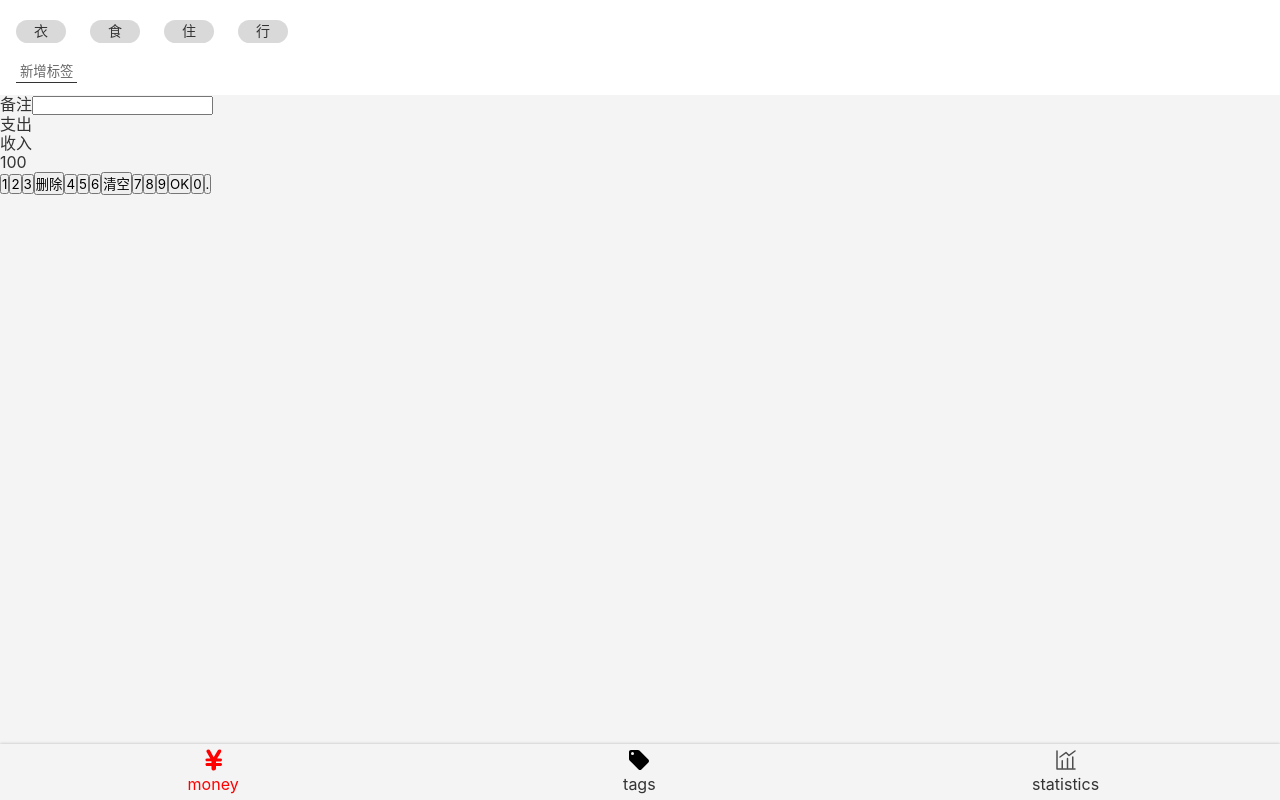
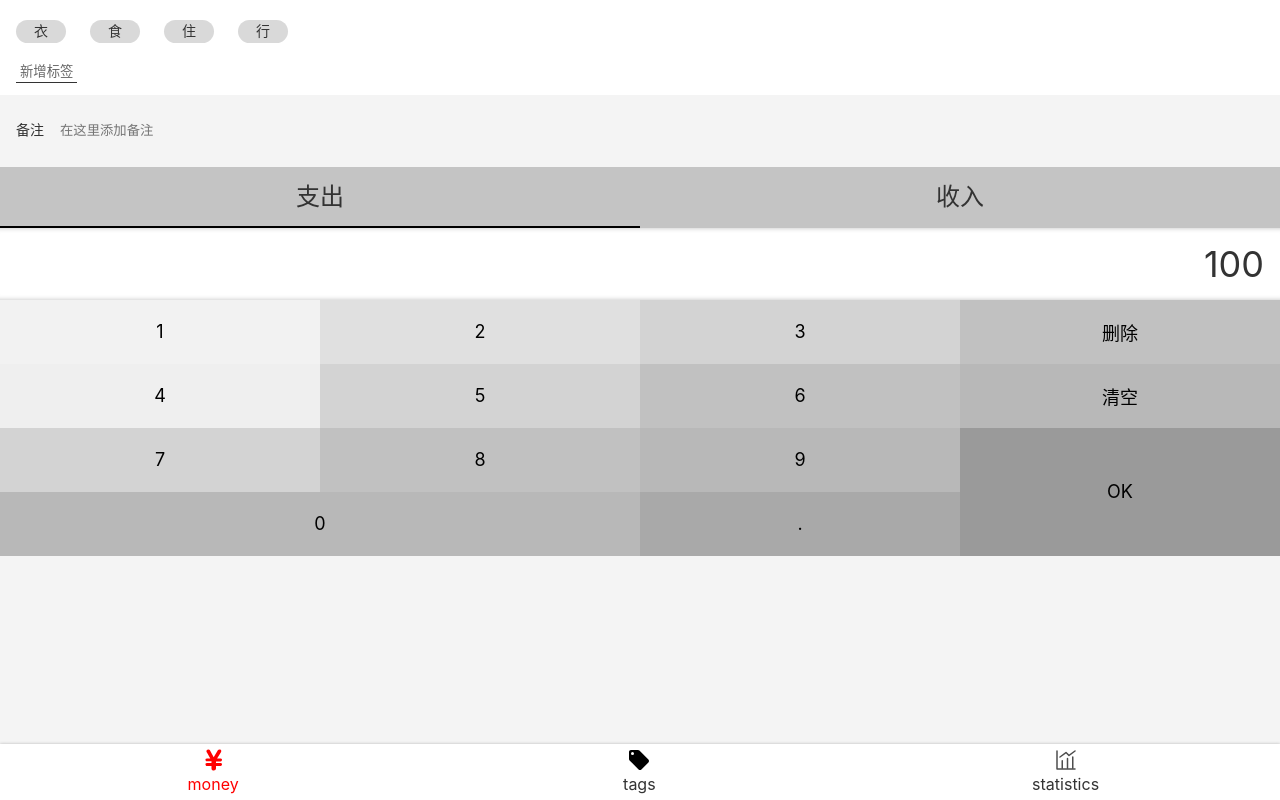
Before and after one commit to YingHuaLiu/bookkeeping, a React app: page /#/money in a window 1280 px wide. Built offline with nearby package versions, Linux system fonts and the light colour scheme.

Commit message:
记账面板ui完成

```diff
--- a/src/components/Nav.tsx
+++ b/src/components/Nav.tsx
@@ -5,6 +5,7 @@ import Icon from './Icon';
 
 
 const NavWrapper = styled.nav`
+  background: white;
   line-height: 24px;
   box-shadow: 0 0 3px rgba(0,0,0,0.25);
   >ul{
--- a/src/index.scss
+++ b/src/index.scss
@@ -21,7 +21,6 @@ body{
   font-size: 16px;
   line-height: 1.2;
   background: rgb(244,244,244);
-
 }
 button{
   font-family: inherit;
--- a/src/views/money.tsx
+++ b/src/views/money.tsx
@@ -26,13 +26,83 @@ const TagsSection = styled.section`
   }
 `;
 const NotesSection = styled.section`
-
+  padding: 0 16px;
+  font-size: 14px;
+  >label{
+    display: flex;
+    align-items: center;
+    >span{
+      margin-right: 16px;
+      white-space: nowrap;
+    }
+    >input{
+      height: 72px;
+      width: 100%;
+      display: block;
+      background: none;
+      border:none;
+    }
+  }
 `;
 const CategorySection = styled.section`
-
+  background: #c4c4c4;
+  font-size: 24px;
+  >ul{
+    display:flex;
+    >li{
+      width: 50%;
+      text-align: center;
+      padding: 16px 0;
+      position: relative;
+      &.selected::after{
+        content: '';
+        background: black;
+        display: block;
+        position: absolute;
+        bottom: 0;
+        left: 0; //防止在safari里面出错
+        width: 100%;
+        height: 2px;
+      }
+    }
+  }
 `;
 const NumberPadSection = styled.section`
-
+  display: flex;
+  flex-direction: column;
+  >.output{
+      background: white;
+      font-size: 36px;
+      text-align: right;
+      padding: 0 16px;
+      line-height: 72px;
+      //添加阴影模糊效果
+      box-shadow: inset 0 -5px 5px -5px rgba(0,0,0,0.25),
+                  inset 0 5px 5px -5px rgba(0,0,0,0.25);
+  }
+  >.pad{
+    >button{
+      font-size: 18px;
+      float: left;
+      width: 25%;
+      height: 64px;
+      border: none;
+      &.ok{
+        height: 128px;
+        float: right;
+      }
+      &.zero{
+        width: 50%;
+      }
+      &:nth-child(1){background: #f2f2f2}
+      &:nth-child(2),&:nth-child(2){background: #e0e0e0}
+      &:nth-child(3),&:nth-child(6),&:nth-child(9){background: #d3d3d3}
+      &:nth-child(4),&:nth-child(7),&:nth-child(10){background: #c1c1c1}
+      &:nth-child(8),&:nth-child(11),&:nth-child(13){background: #b8b8b8}
+      &:nth-child(12){background: #9a9a9a}
+      &:nth-child(14){background: #a9a9a9}
+    }
+  }
 `;
 
 function Money() {
@@ -50,20 +120,20 @@ function Money() {
       <NotesSection>
         <label>
           <span>备注</span>
-          <input type="text"/>
+          <input type="text" placeholder={'在这里添加备注'}/>
         </label>
       </NotesSection>
       <CategorySection>
         <ul>
-          <li>支出</li>
+          <li className={'selected'}>支出</li>
           <li>收入</li>
         </ul>
       </CategorySection>
       <NumberPadSection>
-        <div>
+        <div className={'output'}>
           100
         </div>
-        <div>
+        <div className={'pad'}>
           <button>1</button>
           <button>2</button>
           <button>3</button>
@@ -75,8 +145,8 @@ function Money() {
           <button>7</button>
           <button>8</button>
           <button>9</button>
-          <button>OK</button>
-          <button>0</button>
+          <button className={'ok'}>OK</button>
+          <button className={'zero'}>0</button>
           <button>.</button>
         </div>
       </NumberPadSection>
```
